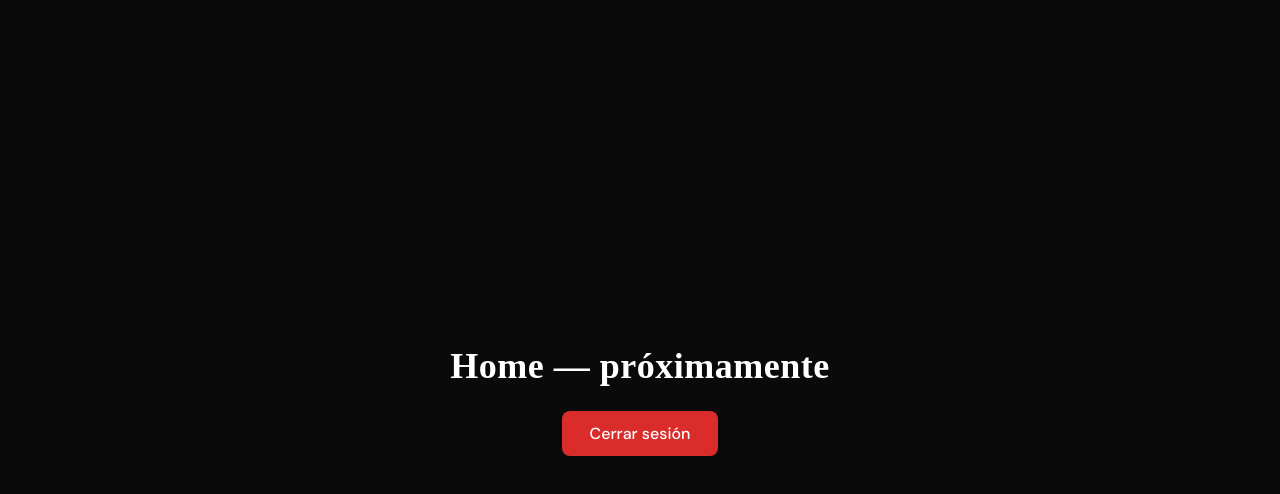
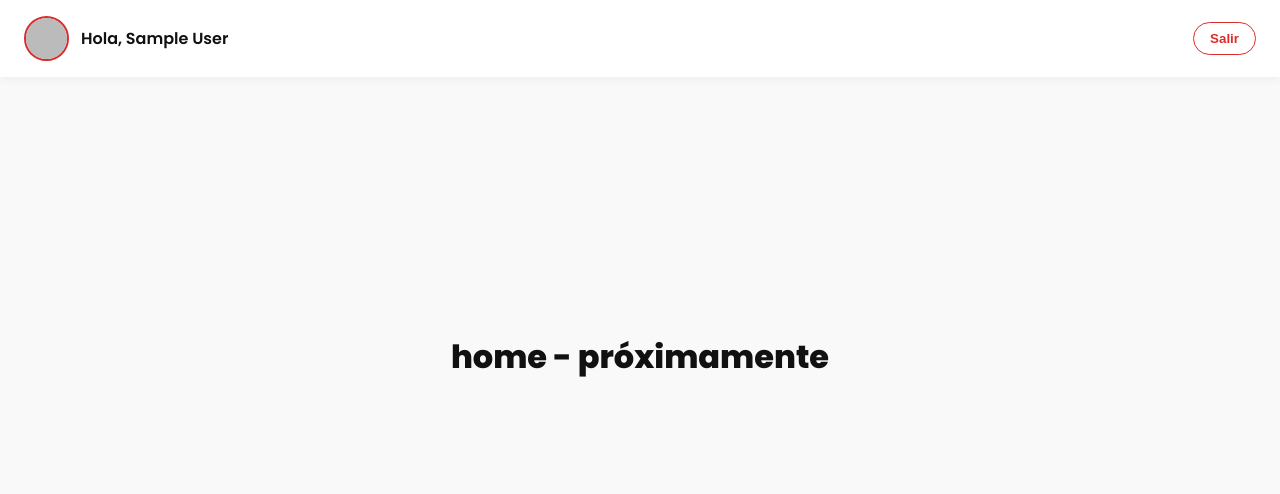
Before and after one commit to ronaldochaguare-spec/app-tu-calle-web, a React (Vite) app: page /Home in a window 1280 px wide. Shown: the top 494 px of the page. Built offline with nearby package versions, Linux system fonts and the light colour scheme; no server answers; sample sign-in values are in the browser's storage.

Commit message:
fotos de perfiles al logearse

```diff
--- a/src/pages/Home/Home.css
+++ b/src/pages/Home/Home.css
@@ -1,42 +1,82 @@
-/* ──────────────────────────────────────
-   ESTILOS DE LA PANTALLA HOME
-   ────────────────────────────────────── */
 .home-container {
+  min-height: 100vh;
+  background-color: #f9f9f9;
+  font-family: 'Poppins', sans-serif;
+}
+
+.home-nav {
+  display: flex;
+  justify-content: space-between;
+  align-items: center;
+  padding: 16px 24px;
+  background: #ffffff;
+  box-shadow: 0 2px 10px rgba(0,0,0,0.05);
+}
+
+.user-profile {
+  display: flex;
+  align-items: center;
+  gap: 12px;
+}
+
+.avatar-circle {
+  width: 45px;
+  height: 45px;
+  border-radius: 50%;
+  background-color: #f0f0f0;
+  display: flex;
+  align-items: center;
+  justify-content: center;
+  overflow: hidden;
+  border: 2px solid #db2c2c; /* Borde rojo para resaltar */
+}
+
+.avatar-img {
+  width: 100%;
+  height: 100%;
+  object-fit: cover;
+}
+
+.user-greeting {
+  font-size: 16px;
+  font-weight: 600;
+  color: #111;
+}
+
+.home-main {
   display: flex;
   flex-direction: column;
   align-items: center;
   justify-content: center;
-  height: 100vh;
-  background-color: #0a0a0a;
-  color: white;
-  gap: 24px;
-  font-family: 'DM Sans', sans-serif;
+  height: 70vh;
+  text-align: center;
+  padding: 0 20px;
 }
 
-.home-title {
-  font-family: 'Playfair Display', serif;
-  font-size: 36px;
-  letter-spacing: 0.5px;
+.home-main h1 {
+  font-size: 32px;
+  font-weight: 800;
+  color: #111;
+  text-transform: lowercase; /* Para el estilo "home - proximamente" */
+}
+
+.home-main p {
+  color: #666;
+  margin-top: 10px;
 }
 
 .btn-logout {
-  padding: 12px 28px;
-  background: #db2c2c;
-  color: #ffffff;
-  border: none;
-  border-radius: 8px;
-  font-size: 16px;
-  font-family: 'DM Sans', sans-serif;
-  font-weight: 500;
+  padding: 8px 16px;
+  background: transparent;
+  border: 1px solid #db2c2c;
+  color: #db2c2c;
+  border-radius: 20px;
+  font-weight: 600;
   cursor: pointer;
-  transition: background 0.2s, transform 0.15s;
+  transition: all 0.2s;
 }
 
 .btn-logout:hover {
-  background: #c22121;
-  transform: translateY(-2px);
+  background: #db2c2c;
+  color: #fff;
 }
-
-.btn-logout:active {
-  transform: translateY(0);
-}
--- a/src/pages/Home/Home.jsx
+++ b/src/pages/Home/Home.jsx
@@ -1,15 +1,47 @@
-import React from 'react'
-import './Home.css' // Importamos los estilos limpios
-import { logout } from '../../firebase'
+import React, { useState } from 'react'
+import { auth, logout } from '../../firebase'
+import './Home.css'
+
+const UserIcon = () => (
+  <svg width="40" height="40" viewBox="0 0 24 24" fill="none" stroke="#666" strokeWidth="2" strokeLinecap="round" strokeLinejoin="round">
+    <path d="M20 21v-2a4 4 0 0 0-4-4H8a4 4 0 0 0-4 4v2"></path>
+    <circle cx="12" cy="7" r="4"></circle>
+  </svg>
+)
 
 const Home = () => {
+  const user = auth.currentUser;
+
+  // 👇 Nuevo estado para saber si la foto de Google falló
+  const [imageError, setImageError] = useState(false);
+
   return (
     <div className="home-container">
-      <h1 className="home-title">Home — próximamente</h1>
+      <nav className="home-nav">
+        <div className="user-profile">
+          <div className="avatar-circle">
+            {/* 👇 Verificamos si hay foto Y si no ha dado error */}
+            {user?.photoURL && !imageError ? (
+              <img
+                src={user.photoURL}
+                alt="Perfil"
+                className="avatar-img"
+                referrerPolicy="no-referrer" /* 🔥 La magia para que Google no bloquee la imagen */
+                onError={() => setImageError(true)} /* Si se rompe, activamos el Plan B */
+              />
+            ) : (
+              <UserIcon /> /* Nuestro Plan B: el icono del humano */
+            )}
+          </div>
+          <span className="user-greeting">Hola, {user?.displayName || 'Ronaldo'}</span>
+        </div>
 
-      <button className="btn-logout" onClick={logout}>
-        Cerrar sesión
-      </button>
+        <button className="btn-logout" onClick={logout}>Salir</button>
+      </nav>
+
+      <main className="home-main">
+        <h1>Home - Próximamente</h1>
+      </main>
     </div>
   )
 }
--- a/src/pages/Login/Login.jsx
+++ b/src/pages/Login/Login.jsx
@@ -87,9 +87,6 @@ const Login = () => {
     }
 
     setLoading(true)
-    // Usamos la función signup de tu firebase.js
-    // Nota: Tu función signup actual solo guarda (name, email, password)
-    // Si quieres guardar el teléfono, tendrías que actualizar firebase.js más adelante.
     await signup(userName, email, password)
     setLoading(false)
   }
@@ -105,7 +102,6 @@ const Login = () => {
     }
 
     setLoading(true)
-    // Aquí usamos el nombre de la tienda como "name" para la cuenta
     await signup(storeName, email, password)
     setLoading(false)
   }
```
